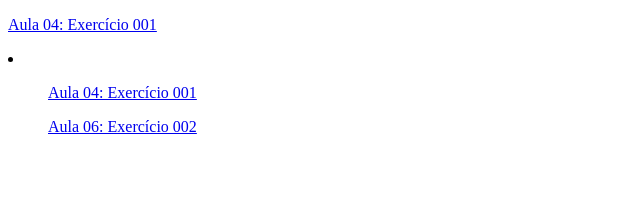
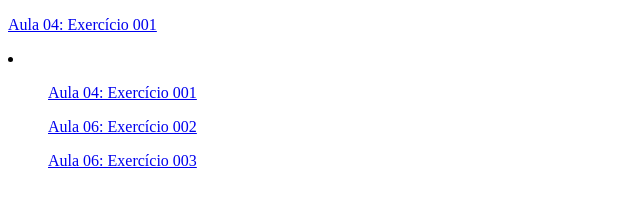
Before and after one commit to isaac-d-oliveira/cursoEmVideo_JavaScript, a plain HTML site: page index.html in a window 1280 px wide. Shown: the whole page, without its empty margins (0-640 px from the left). Drawn offline with Linux system fonts and the light colour scheme.

Commit message:
add aula 003 index

```diff
--- a/index.html
+++ b/index.html
@@ -14,6 +14,7 @@
 <li>
     <ul><a href="aula04/ex001.html">Aula 04: Exercício 001</a></ul>
     <ul><a href="aula06/ex002.html">Aula 06: Exercício 002</a></ul>
+    <ul><a href="aula06/ex003.html">Aula 06: Exercício 003</a></ul>
 </li>
 </body>
 </html>
```
